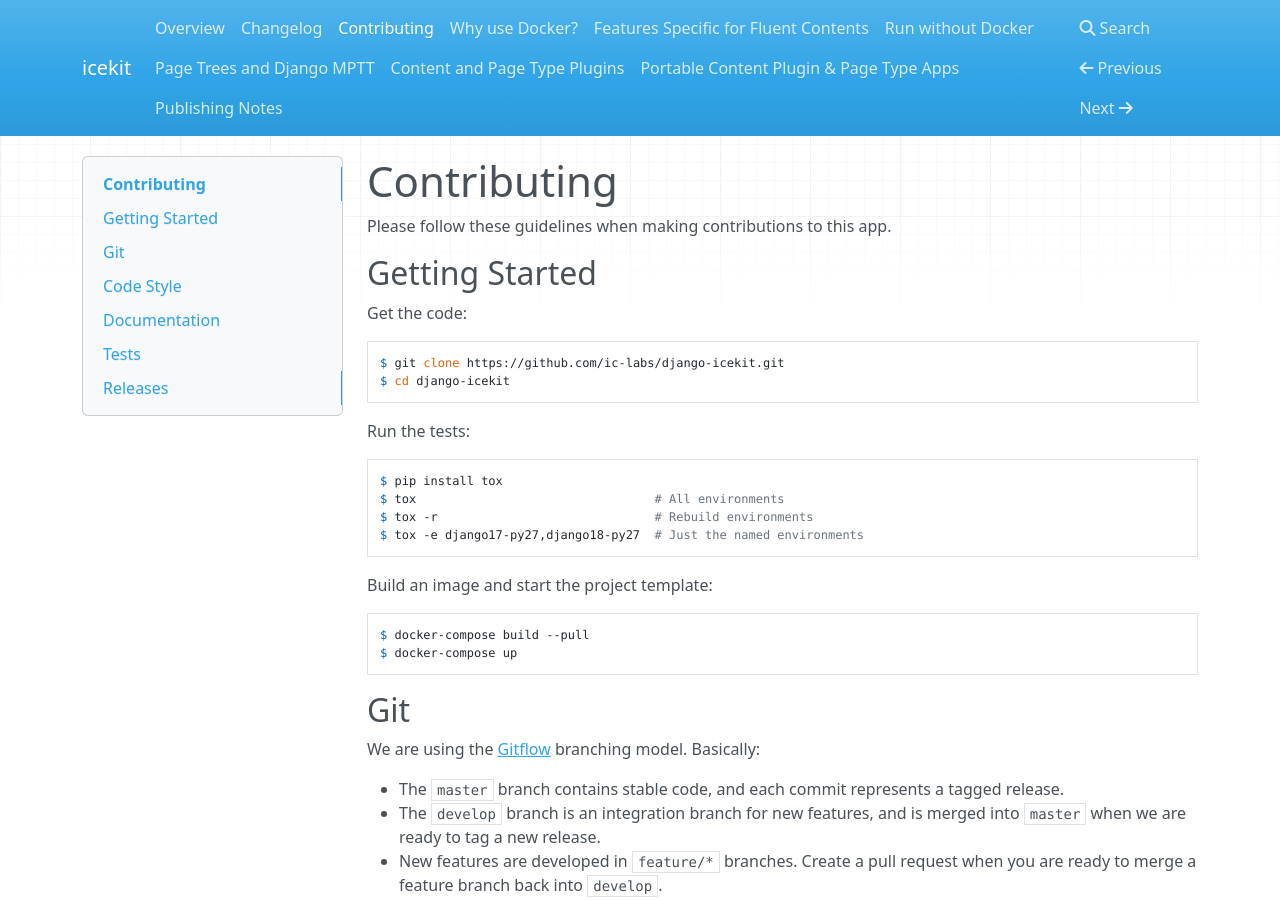
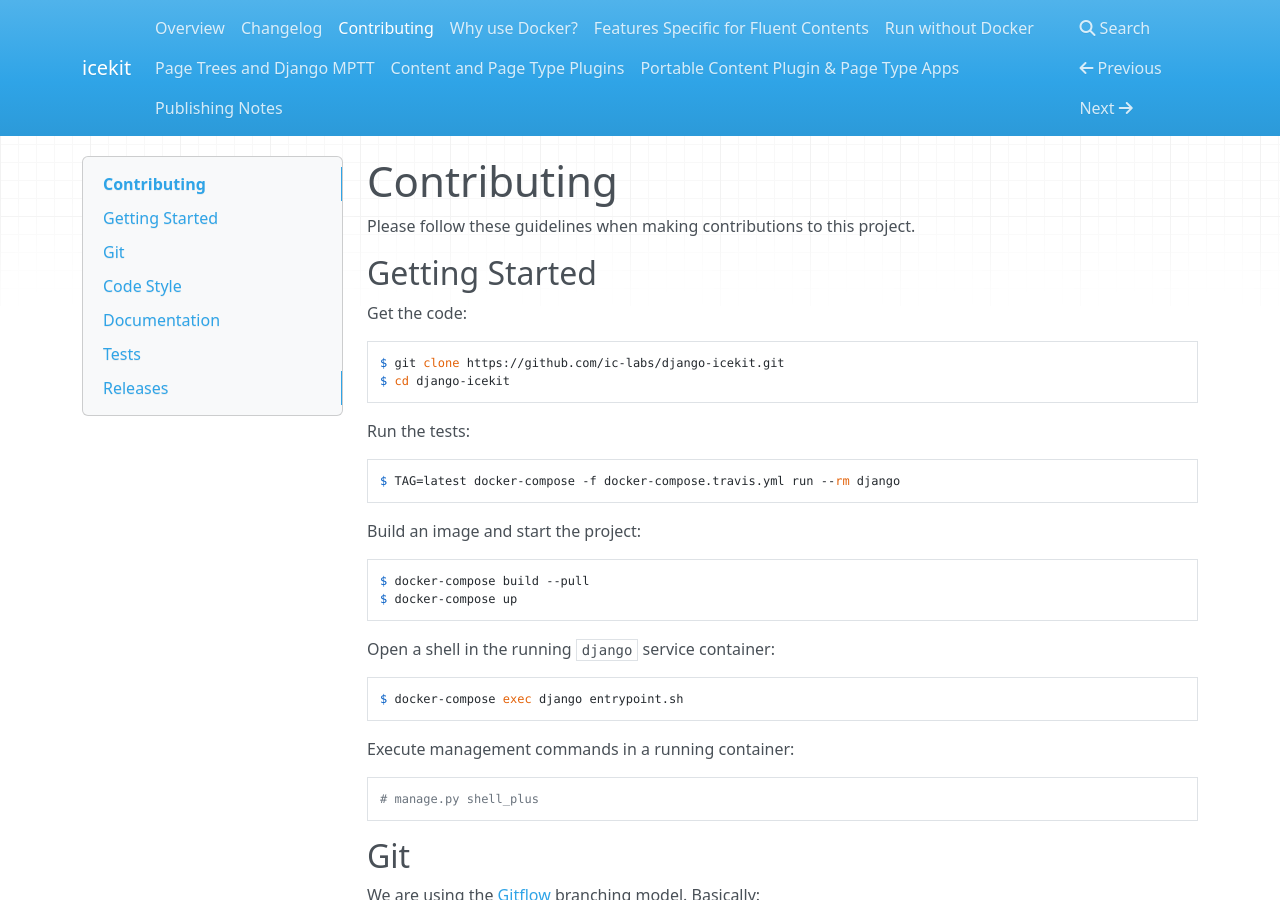
Before and after one commit to ic-labs/django-icekit, an MkDocs documentation site: the page built from docs/contributing.md, in a window 1280 px wide and 900 px high. Built offline with MkDocs 1.6.1, drawn with Linux system fonts in a browser that asks for light colours; nearby versions of some CDN libraries.

Commit message:
Describe the Docker way of running tests in contributing docs.

```diff
--- a/docs/contributing.md
+++ b/docs/contributing.md
@@ -1,6 +1,6 @@
 # Contributing
 
-Please follow these guidelines when making contributions to this app.
+Please follow these guidelines when making contributions to this project.
 
 ## Getting Started
 
@@ -11,15 +11,20 @@ Get the code:
 
 Run the tests:
 
-    $ pip install tox
-    $ tox                                 # All environments
-    $ tox -r                              # Rebuild environments
-    $ tox -e django17-py27,django18-py27  # Just the named environments
+    $ TAG=latest docker-compose -f docker-compose.travis.yml run --rm django
 
-Build an image and start the project template:
+Build an image and start the project:
 
     $ docker-compose build --pull
     $ docker-compose up
+
+Open a shell in the running `django` service container:
+
+    $ docker-compose exec django entrypoint.sh
+
+Execute management commands in a running container:
+
+    # manage.py shell_plus
 
 ## Git
 
```
